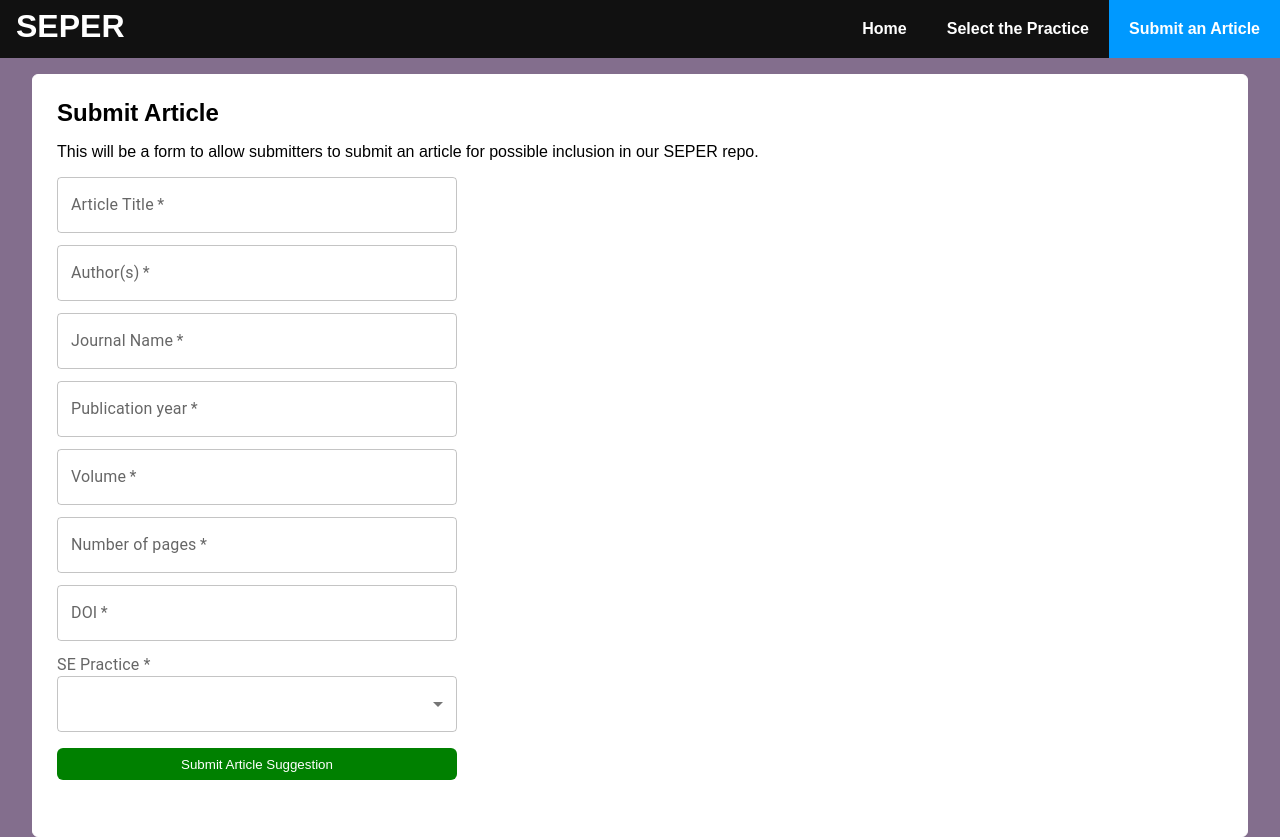
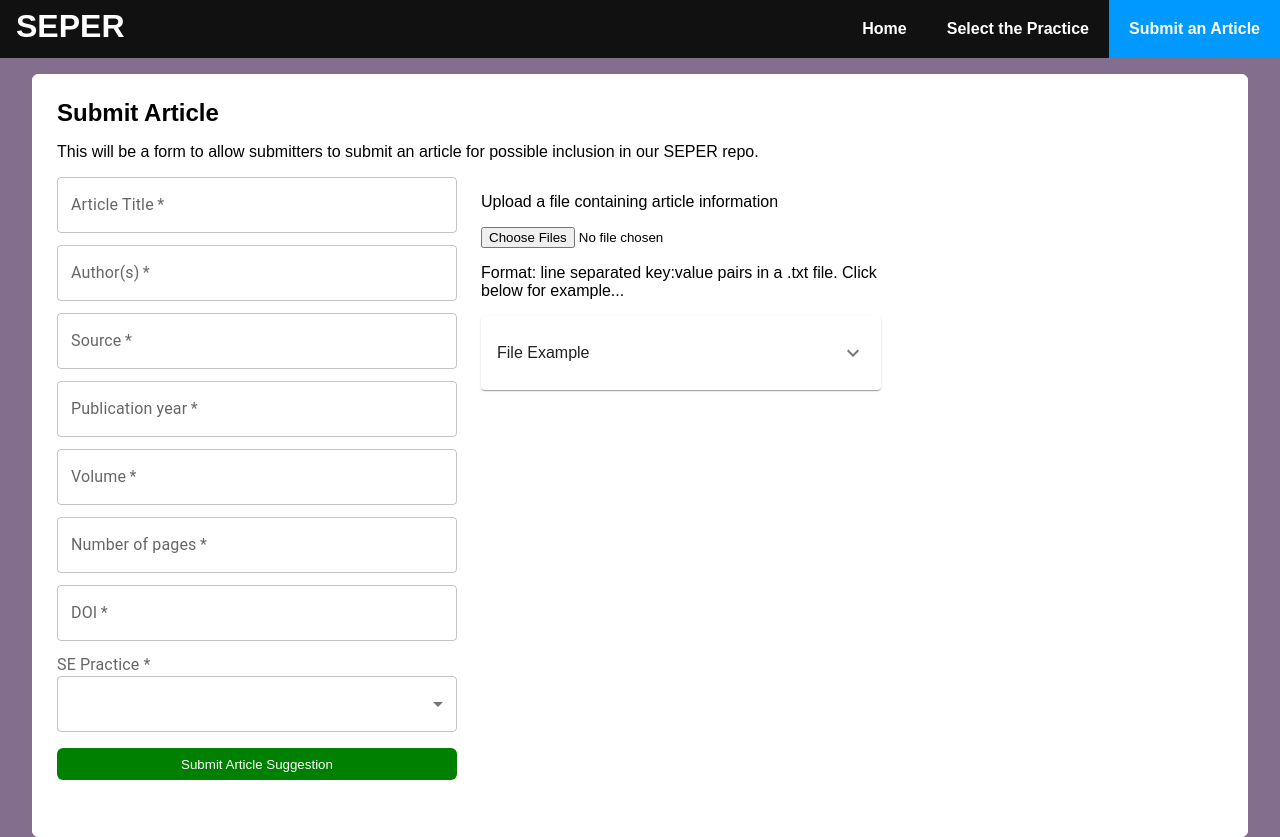
Before and after one commit to cheryl-cheng/SEPER, a React (Create React App) app in the folder frontend/: page /SubmitArticle in a window 1280 px wide. Built offline with nearby package versions, Linux system fonts and the light colour scheme.

Commit message:
Completed file upload and form submission

```diff
--- a/frontend/package.json
+++ b/frontend/package.json
@@ -18,6 +18,7 @@
     "react-router-dom": "^5.2.0",
     "react-scripts": "4.0.3",
     "react-table": "^7.7.0",
+    "reactjs-file-uploader": "^1.0.8",
     "styled-components": "^5.3.1",
     "web-vitals": "^1.1.2"
   },
--- a/frontend/src/components/SubmissionForm.js
+++ b/frontend/src/components/SubmissionForm.js
@@ -3,6 +3,10 @@ import styled from "styled-components";
 import InputLabel from "@mui/material/InputLabel";
 import TextField from "@mui/material/TextField";
 import MenuItem from "@mui/material/MenuItem";
+import Accordion from "@mui/material/Accordion";
+import AccordionSummary from "@mui/material/AccordionSummary";
+import AccordionDetails from "@mui/material/AccordionDetails";
+import ExpandMoreIcon from "@mui/icons-material/ExpandMore";
 import Select from "@mui/material/Select";
 
 import { useForm } from "react-hook-form";
@@ -10,16 +14,108 @@ import { submitArticleSuggestion } from "../api/Article";
 
 const SubmissionForm = () => {
   const { register, handleSubmit } = useForm();
-  const onSubmit = (data) => {
+  const onSubmit = () => {
+    const data = {
+      title,
+      authors,
+      source,
+      pubyear: pubYear,
+      volume,
+      numpages: numPages,
+      doi,
+      sepractice: practice,
+    };
+    console.log(data);
     submitArticleSuggestion(data);
     setSuccessMessage("Successfully submitted. Thank you for your submission.");
   };
 
-  const [practice, setPractice] = useState("SE Practice");
   const [successMessage, setSuccessMessage] = useState("");
 
-  const handlePracticeChange = (event) => {
+  // Form field values
+  const [title, setTitle] = useState("");
+  const [authors, setAuthors] = useState("");
+  const [source, setSource] = useState("");
+  const [pubYear, setPubYear] = useState("");
+  const [volume, setVolume] = useState("");
+  const [numPages, setNumPages] = useState("");
+  const [doi, setDoi] = useState("");
+  const [practice, setPractice] = useState("");
+
+  const changeTitleHandler = (event) => {
+    setTitle(event.target.value);
+  };
+  const changeAuthorHandler = (event) => {
+    setAuthors(event.target.value);
+  };
+  const changeSourceHandler = (event) => {
+    setSource(event.target.value);
+  };
+  const changePubYearHandler = (event) => {
+    setPubYear(event.target.value);
+  };
+  const changeVolumeHandler = (event) => {
+    setVolume(event.target.value);
+  };
+  const changeNumPagesHandler = (event) => {
+    setNumPages(event.target.value);
+  };
+  const changeDoiHandler = (event) => {
+    setDoi(event.target.value);
+  };
+  const changeSePracticeHandler = (event) => {
     setPractice(event.target.value);
+  };
+
+  const handleFile = (e) => {
+    const content = e.target.result;
+    const items = content.split("\r\n");
+
+    items.forEach((item) => {
+      const firstColonIndex = item.indexOf(":");
+      const splitItem = [
+        item.substring(0, firstColonIndex),
+        item.substring(firstColonIndex + 1),
+      ];
+
+      const infoKey = splitItem[0];
+      const infoValue = splitItem[1];
+
+      switch (infoKey) {
+        case "title":
+          setTitle(infoValue);
+          break;
+        case "authors":
+          setAuthors(infoValue);
+          break;
+        case "source":
+          setSource(infoValue);
+          break;
+        case "pubyear":
+          setPubYear(infoValue);
+          break;
+        case "volume":
+          setVolume(infoValue);
+          break;
+        case "numpages":
+          setNumPages(infoValue);
+          break;
+        case "doi":
+          setDoi(infoValue);
+          break;
+        case "sepractice":
+          setPractice(infoValue);
+          break;
+        default:
+          break;
+      }
+    });
+  };
+
+  const fileUploaded = (file) => {
+    const reader = new FileReader();
+    reader.onloadend = handleFile;
+    reader.readAsText(file[0]);
   };
 
   // This could be passed in from DB or prop - currently mock data
@@ -27,24 +123,31 @@ const SubmissionForm = () => {
 
   return (
     <form onSubmit={handleSubmit(onSubmit)}>
+      <FormContainer>
         <FormWrapper>
           <TextField
             required
             id="suggestion-article-title"
             label="Article Title"
             {...register("title")}
+            value={title}
+            onChange={changeTitleHandler}
           />
           <TextField
             required
             id="suggestion-authors"
             label="Author(s)"
             {...register("authors")}
+            value={authors}
+            onChange={changeAuthorHandler}
           />
           <TextField
             required
-          id="suggestion-journal"
-          label="Journal Name"
+            id="suggestion-source"
+            label="Source"
             {...register("source")}
+            value={source}
+            onChange={changeSourceHandler}
           />
           <TextField
             required
@@ -52,12 +155,16 @@ const SubmissionForm = () => {
             id="suggestion-year"
             label="Publication year"
             {...register("pubyear")}
+            value={pubYear}
+            onChange={changePubYearHandler}
           />
           <TextField
             required
             id="suggestion-volume"
             label="Volume"
             {...register("volume")}
+            value={volume}
+            onChange={changeVolumeHandler}
           />
           <TextField
             required
@@ -65,22 +172,26 @@ const SubmissionForm = () => {
             id="suggestion-pages"
             label="Number of pages"
             {...register("numpages")}
+            value={numPages}
+            onChange={changeNumPagesHandler}
           />
           <TextField
             required
             id="suggestion-doi"
             label="DOI"
             {...register("doi")}
+            value={doi}
+            onChange={changeDoiHandler}
           />
           <InputLabel id="practice-label">SE Practice *</InputLabel>
           <Select
             required
             labelId="demo-simple-select-label"
-          value={practice}
             label="SE Practice"
             {...register("sepractice")}
             inputProps={{ "aria-label": "Without label" }}
-          onChange={handlePracticeChange}
+            value={practice}
+            onChange={changeSePracticeHandler}
           >
             {practices.map((practice) => {
               return <MenuItem value={practice}>{practice}</MenuItem>;
@@ -89,19 +200,77 @@ const SubmissionForm = () => {
           <SubmitButton type="submit">Submit Article Suggestion</SubmitButton>
           <p>{successMessage}</p>
         </FormWrapper>
+        <UploadWrapper>
+          <p>Upload a file containing article information</p>
+          <input
+            type="file"
+            id="article-uploader"
+            accept=".txt"
+            multiple="false"
+            onChange={(e) => fileUploaded(e.target.files)}
+          />
+          <p>
+            Format: line separated key:value pairs in a .txt file. Click below
+            for example...
+          </p>
+          <Accordion>
+            <AccordionSummary
+              expandIcon={<ExpandMoreIcon />}
+              aria-controls="panel1a-content"
+              id="panel1a-header"
+            >
+              <p>File Example</p>
+            </AccordionSummary>
+            <AccordionDetails>
+              <p>
+                title:Test-Driven Development of Automotive Software
+                Functionality
+                <br />
+                authors:Yogesh. T., Vimala. P.
+                <br />
+                source:2020 Third International Conference on Smart Systems and
+                Inventive Technology (ICSSIT) Smart Systems and Inventive
+                Technology (ICSSIT)
+                <br />
+                pubyear:2020
+                <br />
+                volume:3
+                <br />
+                numpages:3
+                <br />
+                doi:10.1109/ICSSIT48917.2020.9214078
+                <br />
+                sepractice:TDD
+              </p>
+            </AccordionDetails>
+          </Accordion>
+        </UploadWrapper>
+      </FormContainer>
     </form>
   );
 };
 export default SubmissionForm;
 
+const FormContainer = styled.div`
+  display: flex;
+  width: 100%;
+`;
+
 const FormWrapper = styled.div`
   display: flex;
   flex-direction: column;
-  max-width: 400px;
+  min-width: 400px;
+  margin-right: 24px;
 
   .MuiTextField-root {
     margin-bottom: 12px;
   }
+`;
+
+const UploadWrapper = styled.div`
+  display: flex;
+  flex-direction: column;
+  max-width: 400px;
 `;
 
 const SubmitButton = styled.button`
--- a/package.json
+++ b/package.json
@@ -16,6 +16,7 @@
   "author": "Team 505",
   "license": "ISC",
   "dependencies": {
+    "@mui/icons-material": "^5.0.1",
     "@types/mongoose": "^5.11.97",
     "bcryptjs": "^2.4.3",
     "body-parser": "^1.19.0",
```
Also changed, not shown: 2 other files (tests, documents, lock files or other folders). Lines whose indentation alone changed are shown as unchanged.
